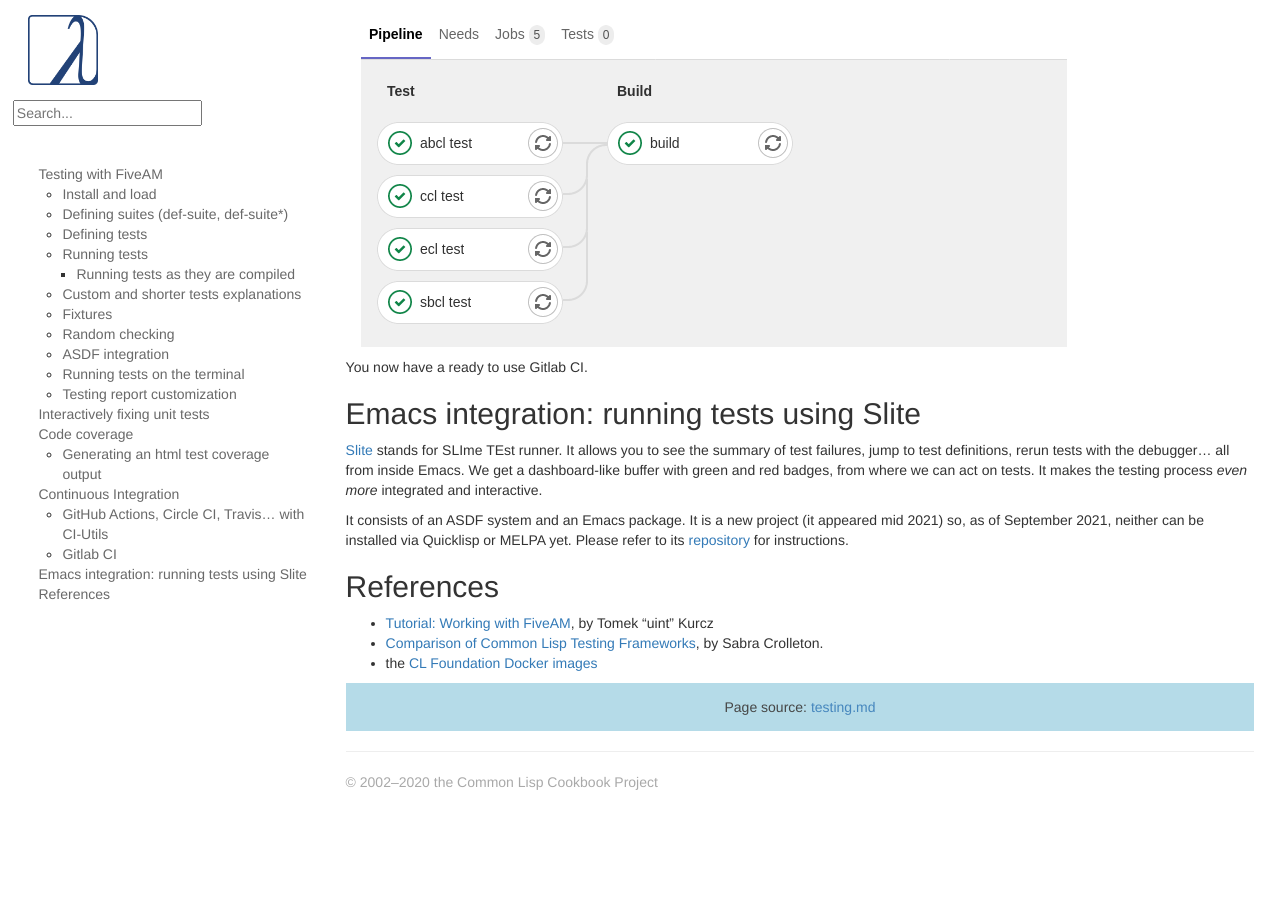
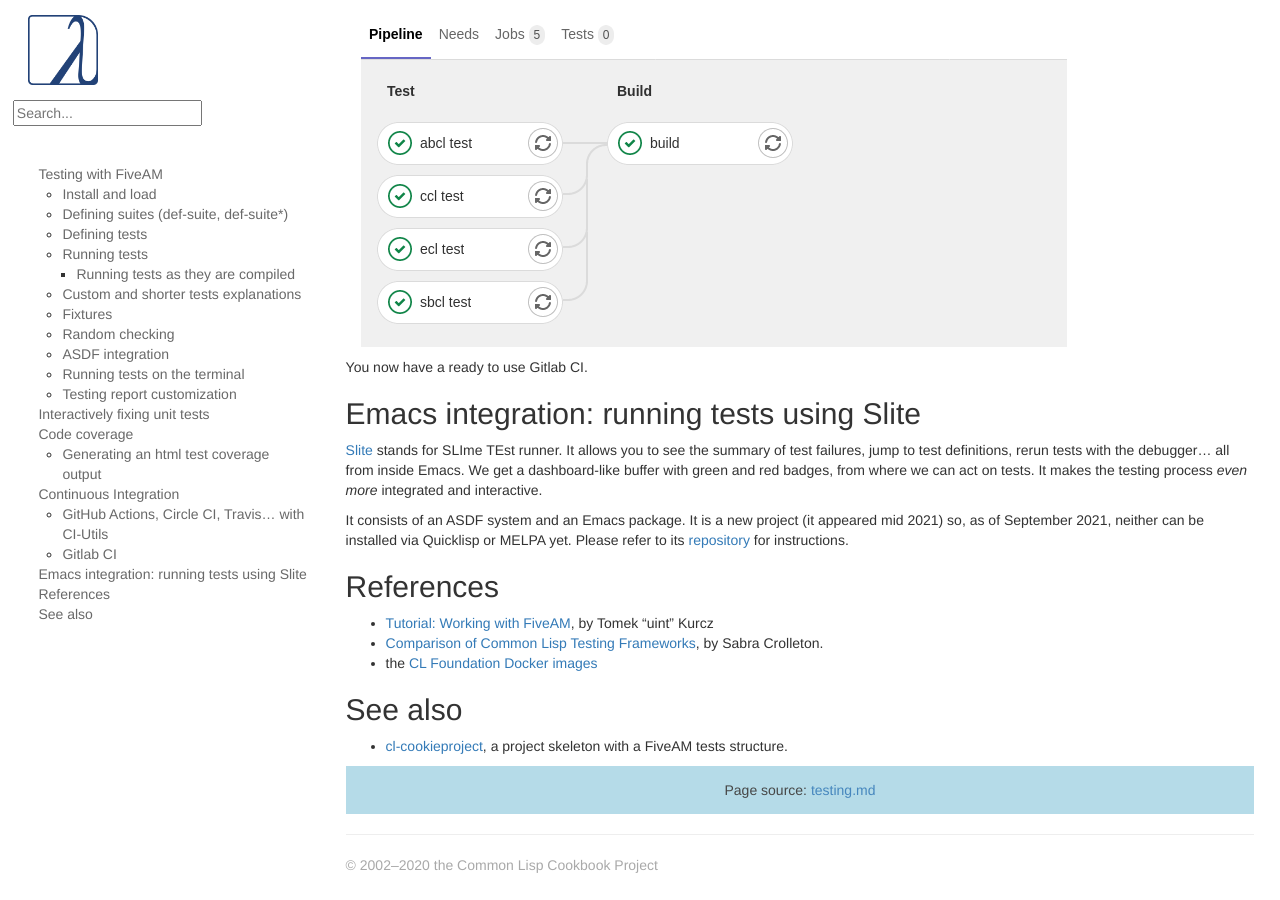
Before and after one commit to LispCookbook/cl-cookbook, a Jekyll site: the page built from testing.md, in a window 1280 px wide and 900 px high, scrolled down 14059 px. Built offline with Jekyll 4.4.1, drawn with Linux system fonts in a browser that asks for light colours; before the commit the page ends 14876 px from its top, so only the background shows below that.

Commit message:
(minor) testing: see also cl-cookieproject, includes FiveAM tests

```diff
--- a/testing.md
+++ b/testing.md
@@ -805,3 +805,7 @@ It consists of an ASDF system and an Emacs package. It is a new project (it appe
 - [Tutorial: Working with FiveAM](http://turtleware.eu/posts/Tutorial-Working-with-FiveAM.html), by Tomek "uint" Kurcz
 - [Comparison of Common Lisp Testing Frameworks](https://sabracrolleton.github.io/testing-framework), by Sabra Crolleton.
 - the [CL Foundation Docker images](https://hub.docker.com/u/clfoundation)
+
+## See also
+
+- [cl-cookieproject](https://github.com/vindarel/cl-cookieproject), a project skeleton with a FiveAM tests structure.
```
